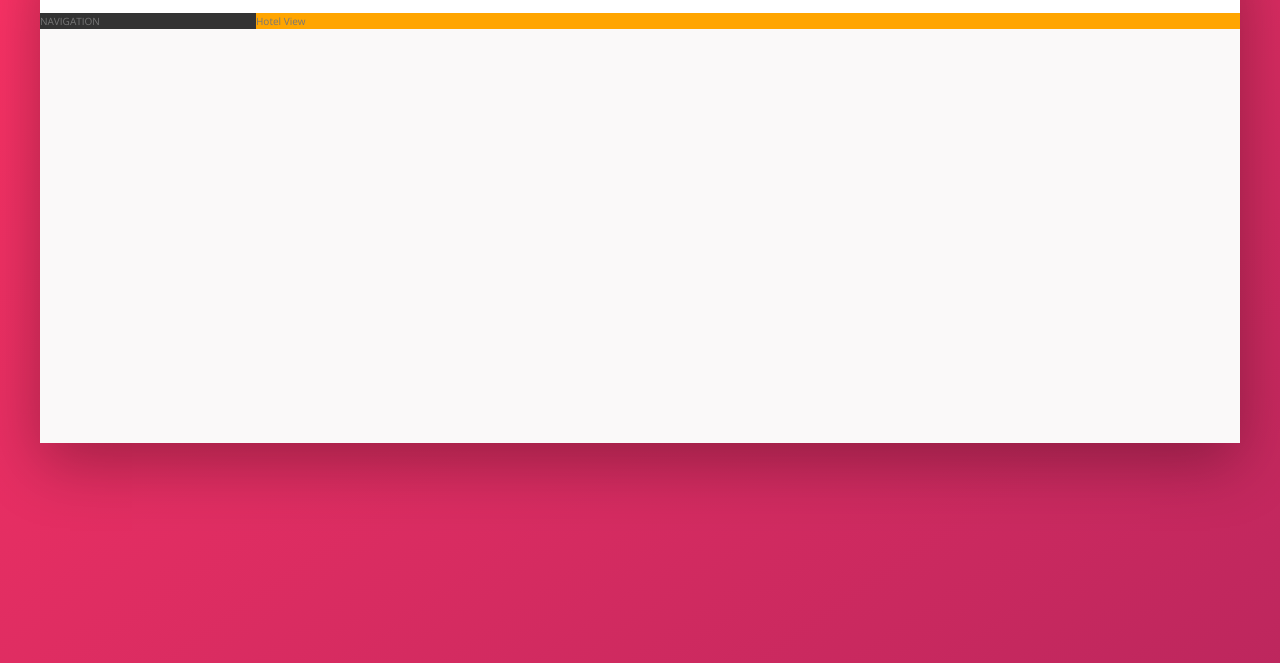
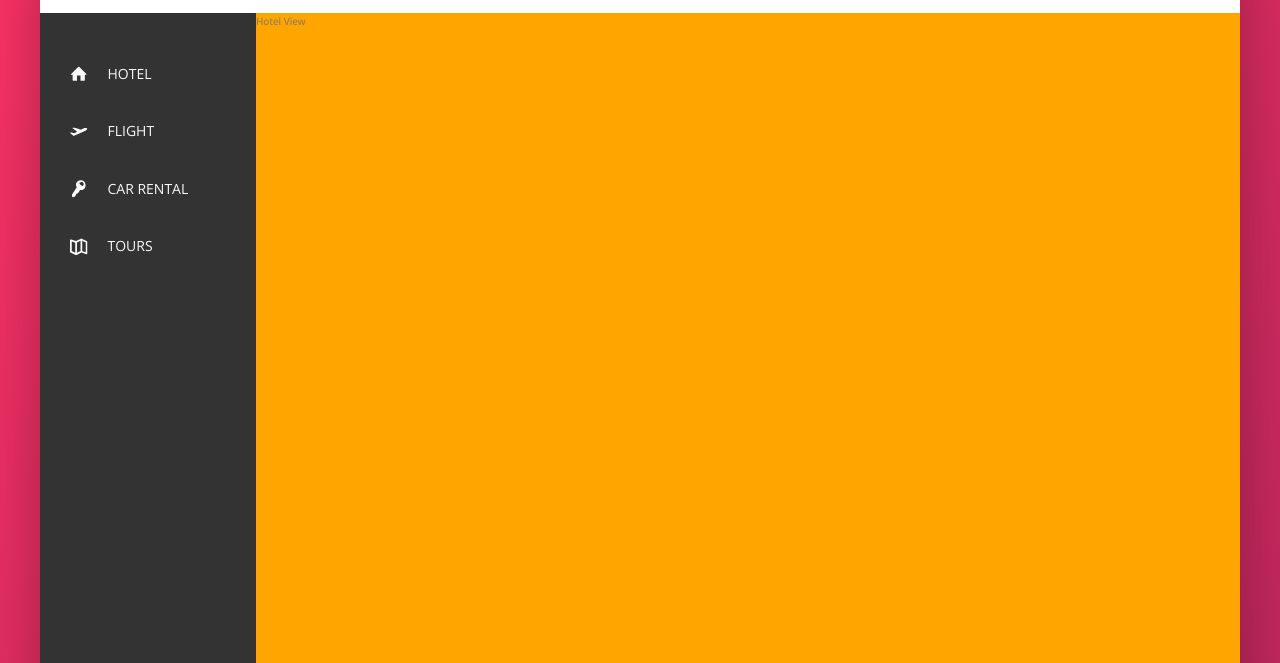
Before and after one commit to Henelllis/Trillo, a website: page index.html in a window 1280 px wide. Shown: the part 137-800 px from the top of the page. Drawn offline with nearby package versions, Linux system fonts and the light colour scheme.

Commit message:
Side bar desgin finished

```diff
--- a/index.html
+++ b/index.html
@@ -47,9 +47,51 @@
 
 
             <div class="content">
+
+
                 <nav class="sidebar">
-                    NAVIGATION
+                    <ul class="side-nav">
+                        <li class="side-nav__item">
+                            <a href="#" class="side-nav__link">
+                                <svg class="side-nav__icon">
+                                    <use xlink:href="img/sprite.svg#icon-home"></use>
+                                </svg>
+                                <span> HOTEL</span>
+                            </a>
+                        </li>
+                        <li class="side-nav__item">
+                            <a href="#" class="side-nav__link">
+                                <svg class="side-nav__icon">
+                                        <use xlink:href="img/sprite.svg#icon-aircraft-take-off"></use>
+                                </svg>
+                                <span> FLIGHT </span>
+                            </a>
+                        </li>
+                        <li class="side-nav__item">
+                            <a href="#" class="side-nav__link">
+                                <svg class="side-nav__icon">
+                                    <use xlink:href="img/sprite.svg#icon-key"></use>
+                                </svg>
+                                <span> CAR RENTAL </span>
+                            </a>
+                        </li>
+                        <li class="side-nav__item">
+                            <a href="#" class="side-nav__link">
+                                <svg class="side-nav__icon">
+                                    <use xlink:href="img/sprite.svg#icon-map"></use>
+                                </svg>
+                                <span> TOURS </span>
+                            </a>
+                        </li>
+                    </ul>
+
+                    <div class="legal">
+                        &copy; 2018 by Trillo. All rights reserved
+                    </div>
                 </nav>
+
+
+
                 <main class="hotel-view">
                     Hotel View
                 </main>
--- a/sass/_component.scss
+++ b/sass/_component.scss
@@ -126,3 +126,80 @@
 
 
 }
+
+
+/////////////////////////////////////////////////////////////////
+//SIDE NAVIGATION
+
+.side-nav  {
+    font-size: 1.4rem;
+    margin-top: 3.5rem;
+    list-style: none;
+
+
+    &__item {
+        position: relative;
+
+        &:not(:last-child){
+            margin-bottom: .5rem;
+        }
+
+    }
+
+    &__item::before {
+        content:"";
+        position: absolute;
+        left: 0;
+        top: 0;
+        height: 100%;
+        width: 3px;
+        background-color: var(--color-primary);
+        transform: scaleY(0);
+        transition: transform .2s,
+                    width .4s cubic-bezier(1,0,0,1) .2s,
+                    background-color .1s;
+    }
+
+    &__item:hover::before,
+    &__item--active::before{
+        transform: scaleY(1);
+        width: 100%;
+    }
+
+    &__item:active::before{
+        background-color: var(--color-primary-light);
+    }
+
+    &__link:link,
+    &__link:visited {
+
+        color: var(--color-grey-light-1);
+        text-decoration: none;
+        text-transform: uppercase;
+        display: block;
+        padding: 1.5rem 3rem;
+        position: relative;
+        z-index: 10;
+        display: flex;
+        align-items: center;
+    }
+
+    &__icon {
+        height: 1.75rem;
+        width: 1.75rem;
+        margin-right: 2rem;
+        fill: currentColor;
+    }
+}
+
+/////////////////////////////////////////////////////////////////
+//LEGAL TEXT
+
+.legal {
+    font-size: 1.2rem;
+    color: var(--color-grey-light-4);
+    text-align: center;
+    padding: 2.5rem;
+
+
+}
--- a/sass/_layout.scss
+++ b/sass/_layout.scss
@@ -27,11 +27,17 @@
 .sidebar {
     background-color: var(--color-grey-dark-1);
     flex: 0 0 18%;
+    display: flex;
+    flex-direction: column;
+    justify-content: space-between;
 }
 
 .hotel-view {
     background-color: #fff;
+
+    //TEST
     background-color: orange;
+    height: 80rem;
     flex: 1 ;
 
 }
```
Also changed, not shown: css/style.css.
